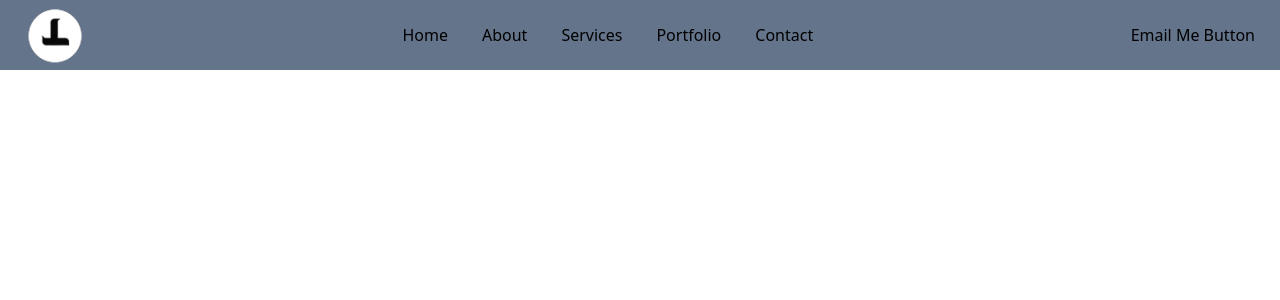
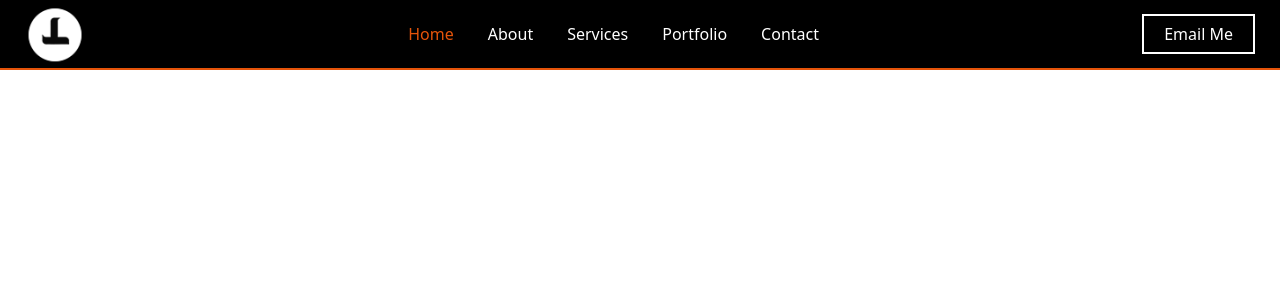
Before and after one commit to SamuelBlebo/laud, a React (Create React App) app in the folder client/: page / in a window 1280 px wide. Shown: the top 300 px of the page. Built offline with nearby package versions, Linux system fonts and the light colour scheme.

Commit message:
Header for large screens updated

```diff
--- a/client/src/Components/Header.js
+++ b/client/src/Components/Header.js
@@ -3,20 +3,42 @@ import Logo from "../Assets/LogoLaud.png";
 
 export default function Header() {
   return (
-    <div className="header w-auto h-[70px] bg-slate-500 flex flex-row items-center justify-between ">
+    <div className="header w-auto h-[70px] bg-[#000000] text-[#fff]  border-[#E5540A] border-b-2 flex flex-row items-center justify-between ">
       <div className="logo">
         <img src={Logo} alt="Logo" className="h-[60px] w-[60px] ml-[25px]" />
       </div>
-      <div className="navigation ">
+      <div className="navigation hidden xl:block ">
         <ul className="flex">
-          <li className="mr-[34px]">Home</li>
-          <li className="mr-[34px]">About</li>
-          <li className="mr-[34px]">Services</li>
-          <li className="mr-[34px]">Portfolio</li>
-          <li>Contact</li>
+          <li className="mr-[34px]">
+            <a href="/" className="text-[#E5540A] hover:text-[#E5540A]">
+              Home
+            </a>
+          </li>
+          <li className="mr-[34px]">
+            <a href="/" className=" hover:text-[#E5540A]">
+              About
+            </a>
+          </li>
+          <li className="mr-[34px]">
+            <a href="/" className=" hover:text-[#E5540A]">
+              Services
+            </a>
+          </li>
+          <li className="mr-[34px]">
+            <a href="/" className=" hover:text-[#E5540A]">
+              Portfolio
+            </a>
+          </li>
+          <li>
+            <a href="/" className=" hover:text-[#E5540A]">
+              Contact
+            </a>
+          </li>
         </ul>
       </div>
-      <div className="email-me mr-[25px]">Email Me Button</div>
+      <div className="email-me mr-[25px] px-5 py-[6px] bg-[#000] border-[#fff] border-2">
+        Email Me
+      </div>
     </div>
   );
 }
```
